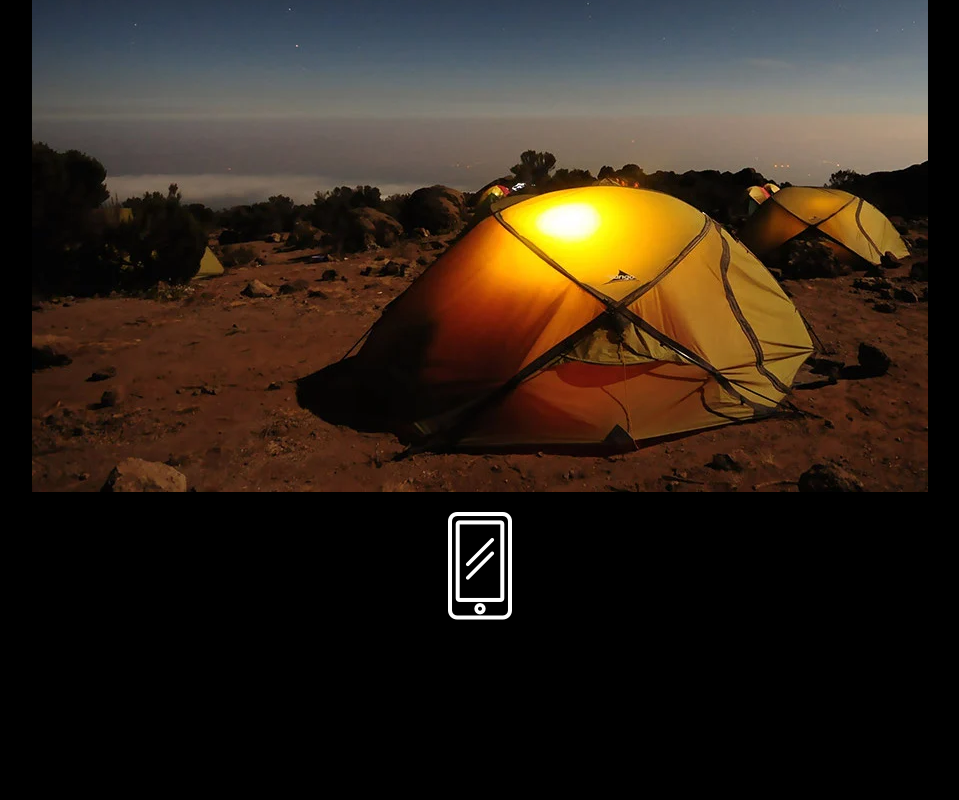
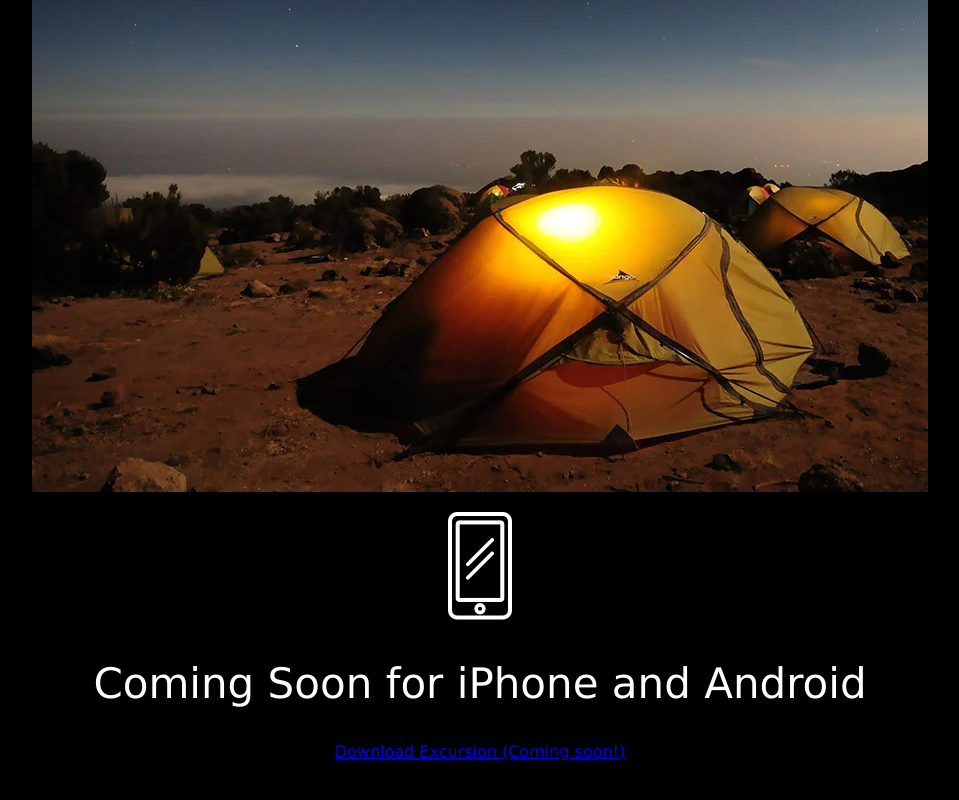
Before and after one commit to Javier104/excursion, a plain HTML site: page index.html in a window 1280 px wide. Shown: the part 513-1313 px from the top of the page, without its empty margins (160-1119 px from the left). Before the commit the page ends 1153 px from the top, so only its background shows below. Drawn offline with Linux system fonts and the light colour scheme.

Commit message:
add link and copyright

```diff
--- a/index.html
+++ b/index.html
@@ -17,7 +17,9 @@
             <img src='resources/images/landscape.jpeg' alt='tent'/>
             <p><img src='resources/images/phone.png' alt='Phone icon'/></p>
         </figure></p>
-
+        <h2 class='sub-header'>Coming Soon for iPhone and Android</h2>
+        <p><a class='link' href='#'>Download Excursion (Coming soon!)</a></p>
+        <p class='copyright'>&copy Excursion</p>
     </body>
 
 </html>
```
